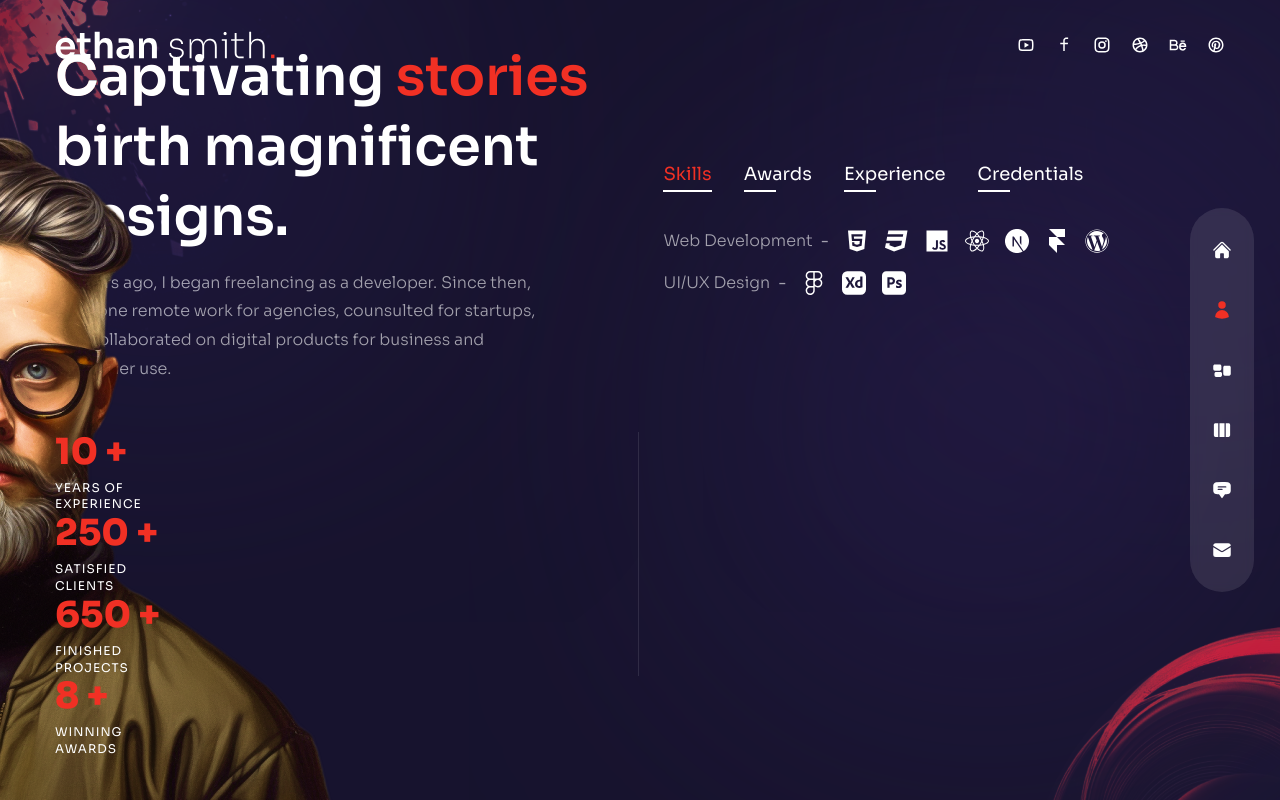
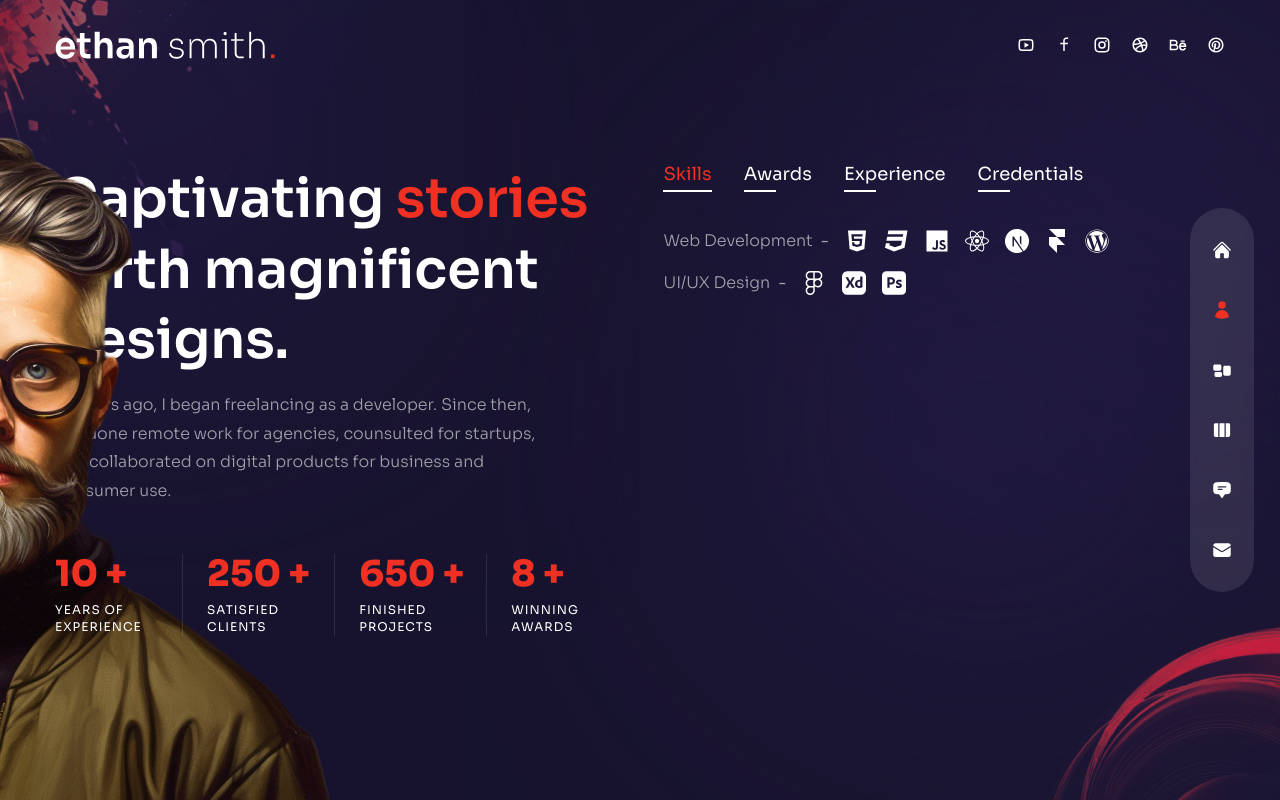
Before and after one commit to erickdc7/react-portfolio-2, a Next.js app: page /about in a window 1280 px wide. Built offline with nearby package versions, Linux system fonts and the light colour scheme.

Commit message:
add container styles

```diff
--- a/pages/about/index.js
+++ b/pages/about/index.js
@@ -127,7 +127,7 @@ const About = () => {
           </p>
           {/* Counters */}
           <div>
-            <div>
+            <div className="flex flex-1 xl:gap-x-6">
               {/* Experience */}
               <div className="relative flex-1 after:w-[1px] after:h-full after:bg-white/10 after:absolute after:top-0 after:right-0">
                 <div className="text-2xl xl:text-4xl font-extrabold text-accent mb-2">
```
